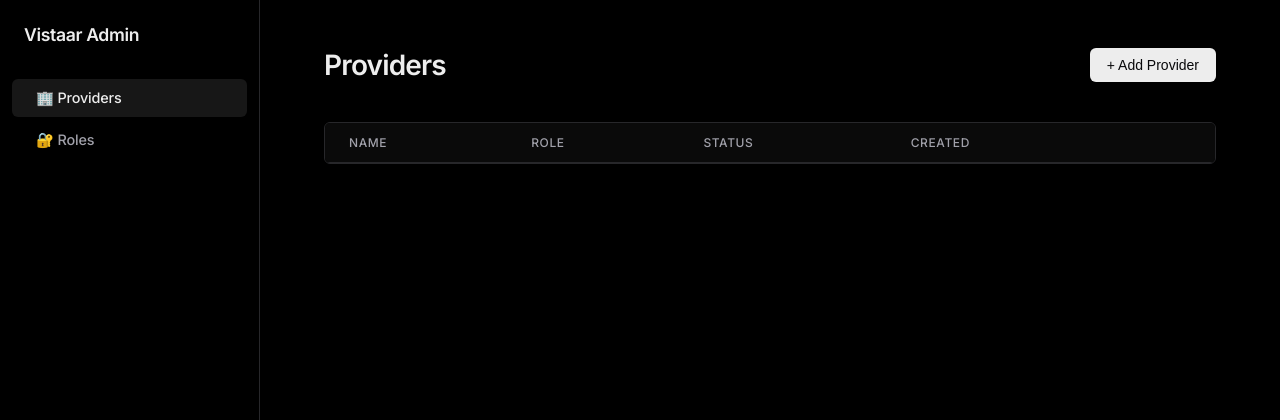
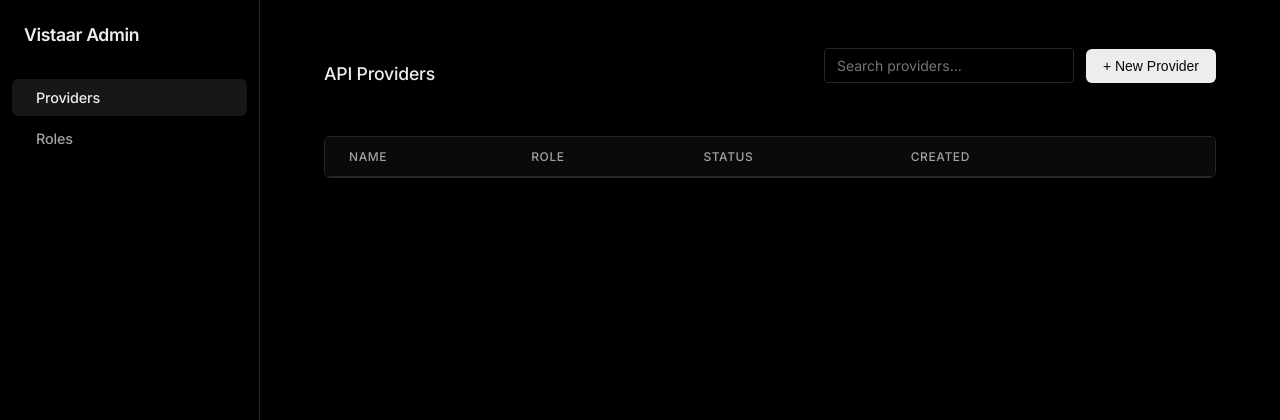
Before and after one commit to tejasgowda0012/MCP-OAN, a Python web app: template python/templates/admin.html in a window 1280 px wide. Shown: the top 420 px of the page. Run offline with Jinja, Linux system fonts and the light colour scheme; the template is opened without the code that fills it, so the values that code supplies are empty.

Commit message:
ui: revert table action buttons to premium svg icons and remove emojis from sidebar

```diff
--- a/python/static/js/admin.js
+++ b/python/static/js/admin.js
@@ -45,9 +45,9 @@ let allTools = [];
 
             const grid = document.getElementById('role-tools-grid');
             grid.innerHTML = allTools.map(t => `
-                <label class="checkbox-item">
+                <label class="checkbox-item" title="${t.name}">
                     <input type="checkbox" value="${t.name}" ${checkedTools.includes(t.name) ? 'checked' : ''}>
-                    ${t.name}
+                    <span class="checkbox-text">${t.name}</span>
                 </label>
             `).join('');
 
@@ -196,3 +196,31 @@ let allTools = [];
 
         // Boot
         init();
+
+        // Search Functionality
+        document.getElementById('provider-search').addEventListener('input', (e) => {
+            const term = e.target.value.toLowerCase();
+            const rows = document.querySelectorAll('#providers-tbody tr');
+            rows.forEach(row => {
+                const text = row.innerText.toLowerCase();
+                row.style.display = text.includes(term) ? '' : 'none';
+            });
+        });
+
+        document.getElementById('role-search').addEventListener('input', (e) => {
+            const term = e.target.value.toLowerCase();
+            const rows = document.querySelectorAll('#roles-tbody tr');
+            rows.forEach(row => {
+                const text = row.innerText.toLowerCase();
+                row.style.display = text.includes(term) ? '' : 'none';
+            });
+        });
+
+        document.getElementById('tool-search').addEventListener('input', (e) => {
+            const term = e.target.value.toLowerCase();
+            const items = document.querySelectorAll('#role-tools-grid .checkbox-item');
+            items.forEach(item => {
+                const text = item.innerText.toLowerCase();
+                item.style.display = text.includes(term) ? 'flex' : 'none';
+            });
+        });
--- a/python/templates/admin.html
+++ b/python/templates/admin.html
@@ -12,8 +12,8 @@
     <!-- Sidebar -->
     <div class="sidebar">
         <div class="sidebar-brand">Vistaar Admin</div>
-        <div class="nav-item active" onclick="switchTab('providers')">🏢 Providers</div>
-        <div class="nav-item" onclick="switchTab('roles')">🔐 Roles</div>
+        <div class="nav-item active" onclick="switchTab('providers')">Providers</div>
+        <div class="nav-item" onclick="switchTab('roles')">Roles</div>
     </div>
 
     <!-- Main Content -->
@@ -22,8 +22,11 @@
         <!-- Providers Tab -->
         <div id="tab-providers" class="tab-pane active">
             <div class="header-action">
-                <h1>Providers</h1>
-                <button class="btn" onclick="openProviderModal()">+ Add Provider</button>
+                <h2>API Providers</h2>
+                <div style="display: flex; gap: 12px; align-items: center;">
+                    <input type="text" id="provider-search" class="form-control" placeholder="Search providers..." style="width: 250px; padding: 8px 12px; border-radius: 4px;">
+                    <button class="btn" onclick="openProviderModal()">+ New Provider</button>
+                </div>
             </div>
 
             <div class="card">
@@ -47,8 +50,11 @@
         <!-- Roles Tab -->
         <div id="tab-roles" class="tab-pane">
             <div class="header-action">
-                <h1>Roles</h1>
-                <button class="btn" onclick="openRoleModal()">+ Create Role</button>
+                <h2>Access Roles</h2>
+                <div style="display: flex; gap: 12px; align-items: center;">
+                    <input type="text" id="role-search" class="form-control" placeholder="Search roles..." style="width: 250px; padding: 8px 12px; border-radius: 4px;">
+                    <button class="btn" onclick="openRoleModal()">+ New Role</button>
+                </div>
             </div>
 
             <div class="card">
@@ -98,7 +104,10 @@
                 <input type="text" id="role-name" class="form-control" placeholder="e.g. weather_only">
             </div>
             <div class="form-group">
-                <label>Select Tools</label>
+                <div style="display: flex; justify-content: space-between; align-items: center; margin-bottom: 8px;">
+                    <label style="margin: 0;">Select Tools</label>
+                    <input type="text" id="tool-search" class="form-control" placeholder="Search tools..." style="width: 250px; padding: 6px 10px; font-size: 0.8rem; border-radius: 4px;">
+                </div>
                 <div class="checkbox-grid" id="role-tools-grid">
                     <!-- Populated by JS -->
                 </div>
```
